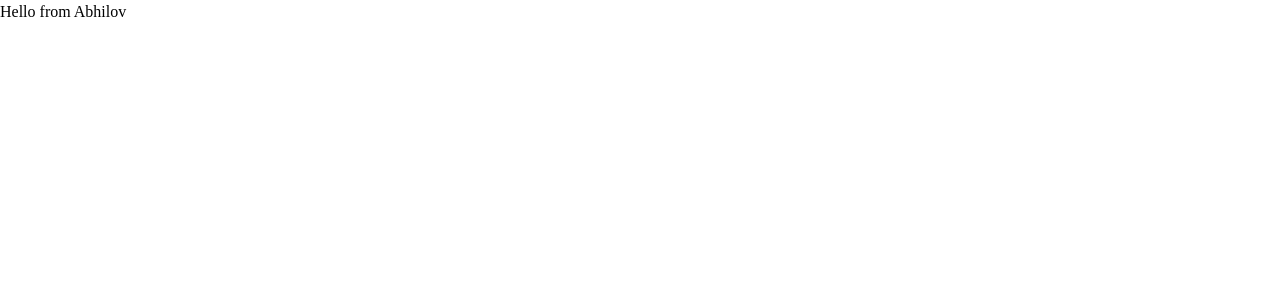
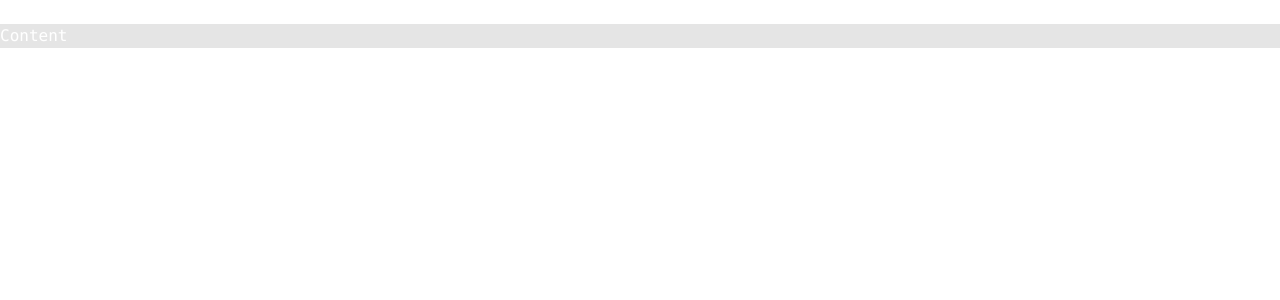
Before and after one commit to abhilov23/notemark, a React (Vite) app in the folder src/renderer/: page / in a window 1280 px wide. Shown: the top 300 px of the page. Built offline with nearby package versions, Linux system fonts and the light colour scheme.

Commit message:
facing the glass effect issue.

```diff
--- a/src/renderer/src/App.tsx
+++ b/src/renderer/src/App.tsx
@@ -1,15 +1,15 @@
 /* eslint-disable prettier/prettier */
+
+import { RootLayout, Sidebar, Content } from "./components"
+
+
 
 function App(): React.JSX.Element {
   return (
-    <div
-      className="h-screen w-screen flex items-center justify-center"
-      style={{ background: 'transparent' }}
-    >
-      <span className="text-4xl text-blue-500">
-        Hello from Abhilov
-      </span>
-    </div>
+    <RootLayout>
+      <Sidebar className="p-2 border-4 border-red-300">Sidebar</Sidebar>
+      <Content className="border-4 border-blue-500">Content</Content>
+    </RootLayout>
   )
 }
 
--- a/src/renderer/src/assets/main.css
+++ b/src/renderer/src/assets/main.css
@@ -1,17 +1,31 @@
 @import "tailwindcss";
 
 @layer base {
+    html,
+    body,
     #root {
-        @apply h-full;
+        background: transparent !important;
+        height: 100vh;
+        width: 100vw;
+        font-family: ui-monospace, SFMono-Regular, "SF Mono", Consolas, "Liberation Mono", Menlo, monospace;
+        color: white;
+        overflow: hidden;
+        margin: 0;
+        padding: 0;
+    }
+}
+
+/* Apply to all divs by default */
+@layer base {
+    div {
+        background: rgba(0, 0, 0, 0.1);
+        backdrop-filter: blur(5px);
+        -webkit-backdrop-filter: blur(5px);
     }
 
-    html,
-    body {
-        @apply h-full;
-        @apply select-none;
-        @apply bg-black/10; /* Same as rgba(0, 0, 0, 0.1) */
-        @apply font-mono antialiased text-white;
-        @apply overflow-hidden;
-        @apply flex items-center justify-center;
+    /* Override for specific cases */
+    .bg-transparent {
+        background: transparent !important;
+        backdrop-filter: none !important;
     }
 }
--- /dev/null
+++ b/src/renderer/src/components/AppLayout.tsx
@@ -0,0 +1,28 @@
+/* eslint-disable @typescript-eslint/explicit-function-return-type */
+/* eslint-disable prettier/prettier */
+import { twMerge } from "tailwind-merge";
+import { ComponentProps, forwardRef } from "react";
+
+export const RootLayout = ({className, children, ...props}: ComponentProps<"main">)=>{
+
+   return <main className={twMerge('flex flex-row h-screen', className)} {...props}>
+   {children}
+    </main>
+}
+
+
+export const Sidebar = ({className, children, ...props}: ComponentProps<"aside">) => {
+  return (
+    <aside className={twMerge('w-[250px] mt-10 h-[100vh + 10px] overflow-auto', className)} {...props}>
+     {children}
+    </aside>
+  )
+}
+
+export const Content = forwardRef<HTMLDivElement, ComponentProps<"div">>(({className, children, ...props}, ref) => (
+
+    <div ref={ref} className={twMerge('flex-1 overflow-auto', className)} {...props}>
+        {children}
+    </div>
+));
+Content.displayName = "Content";
--- a/src/renderer/src/components/index.ts
+++ b/src/renderer/src/components/index.ts
@@ -0,0 +1 @@
+export * from './AppLayout'
```
